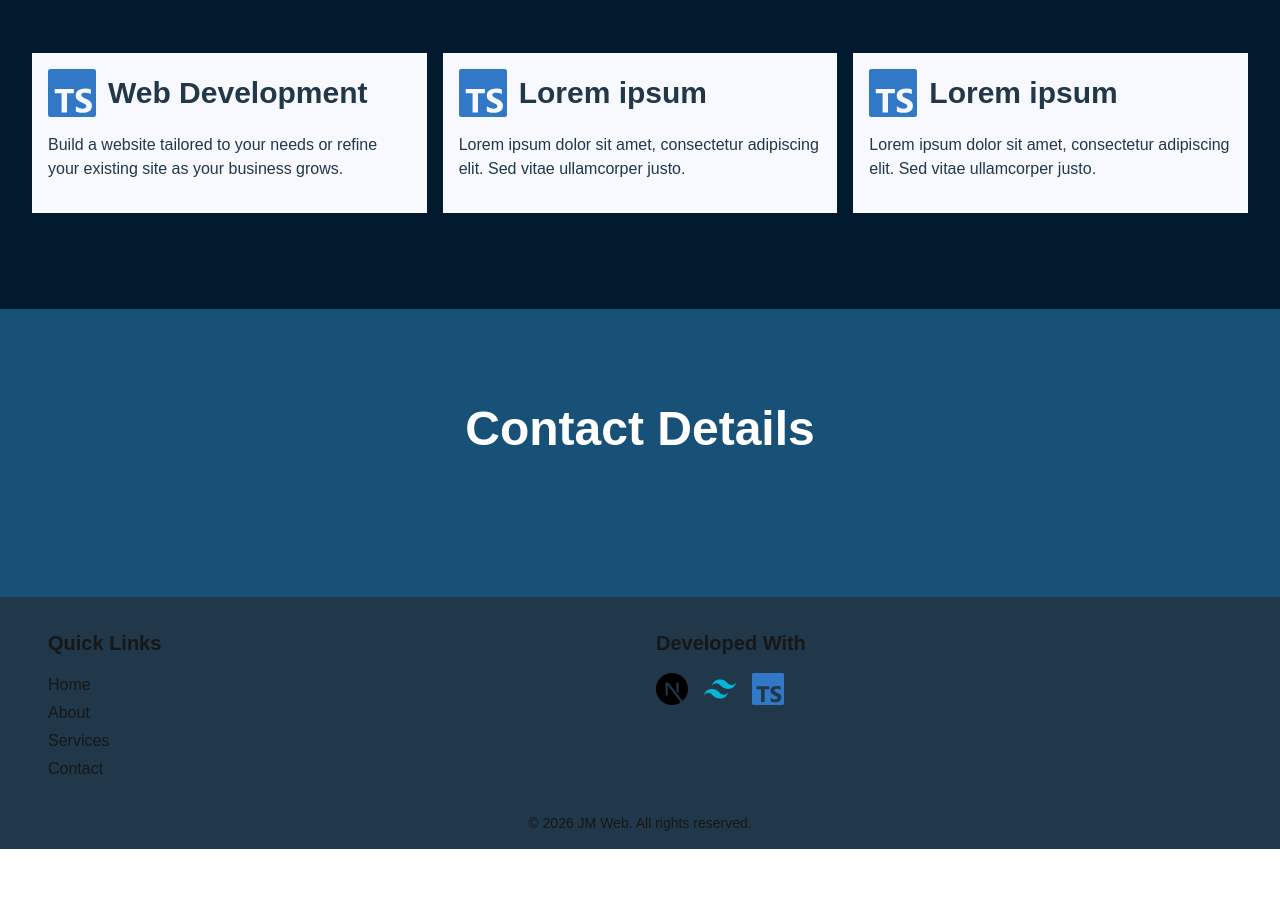
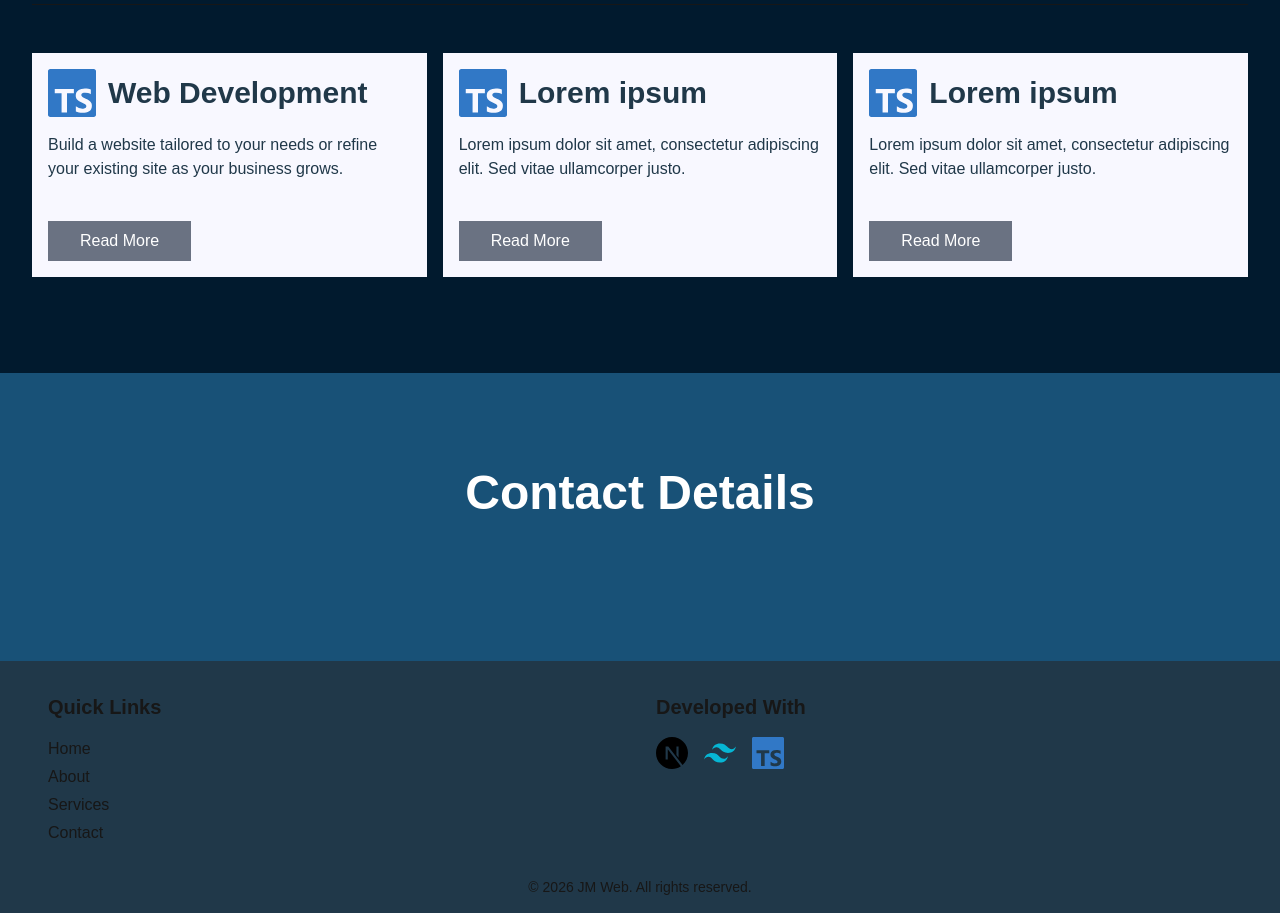
Before and after one commit to JackM510/Next.js-JMWEB, a Next.js app: page / in a window 1280 px wide. Shown: the part 2720-3633 px from the top of the page. Before the commit the page ends 3569 px from the top, so only its background shows below. Built offline with nearby package versions, Linux system fonts and the light colour scheme.

Commit message:
added optional button to service-cards

```diff
--- a/src/app/components/sections/ServicesSection.tsx
+++ b/src/app/components/sections/ServicesSection.tsx
@@ -24,6 +24,9 @@ export default function ServicesSection() {
                         id="web-development"
                         icon="assets/icons/typescript.svg"
                         title="Web Development"
+                        button
+                        buttonId='websiteDevelopment'
+                        buttonText='Read More'
                         description="Build a website tailored to your needs or refine your existing site as your business grows."
                     />
                     {/* Web Development */}
@@ -31,6 +34,9 @@ export default function ServicesSection() {
                         id="web-development"
                         icon="assets/icons/typescript.svg"
                         title="Lorem ipsum"
+                        button
+                        buttonId='test'
+                        buttonText='Read More'
                         description="Lorem ipsum dolor sit amet, consectetur adipiscing elit. Sed vitae
   ullamcorper justo."
                     />
@@ -39,6 +45,9 @@ export default function ServicesSection() {
                         id="web-development"
                         icon="assets/icons/typescript.svg"
                         title="Lorem ipsum"
+                        button
+                        buttonId='test'
+                        buttonText='Read More'
                         description="Lorem ipsum dolor sit amet, consectetur adipiscing elit. Sed vitae
   ullamcorper justo."
                     />
--- a/src/app/components/ui/ServiceCard.tsx
+++ b/src/app/components/ui/ServiceCard.tsx
@@ -2,14 +2,19 @@ type ServiceProps = {
   id: string;
   icon: string;
   title: string;
+  button?: boolean;
+  buttonId?: string;
+  buttonText?: string;
   description: string;
-
 };
 
 export default function ServiceCard({
   id,
   icon,
   title,
+  button,
+  buttonId,
+  buttonText,
   description
 }: ServiceProps) {
   return (
@@ -24,6 +29,16 @@ export default function ServiceCard({
         {/* Body */}
         <div className="">
             <p className="mb-4">{description}</p>
+
+            {button && (
+                <button
+                    id={buttonId}
+                    className="mt-6 bg-gray-500 w-auto me-auto text-white px-8 py-2 transition duration-200 hover:opacity-80 hover:scale-105"
+                >
+                    {buttonText}
+                </button>
+                )}
+
             <ul className="space-y-1">
             </ul>
         </div>
```
